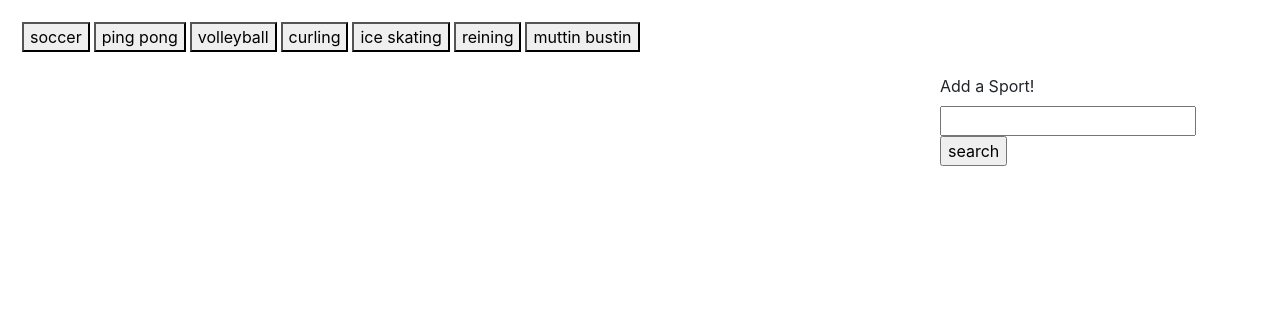
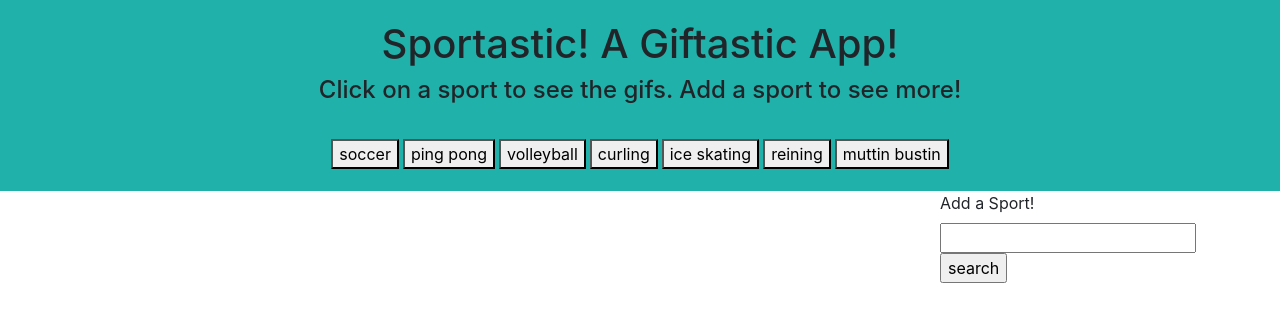
Before and after one commit to anban123/GifTastic, a plain HTML site: page index.html in a window 1280 px wide. Drawn offline with nearby package versions, Linux system fonts and the light colour scheme.

Commit message:
changed some css

```diff
--- a/assets/css/style.css
+++ b/assets/css/style.css
@@ -2,6 +2,8 @@
 
 header {
     padding: 20px;
+    background-color: lightseagreen;
+    text-align: center;
 }
 
 .button {
--- a/index.html
+++ b/index.html
@@ -24,6 +24,11 @@
 <body>
 
     <header>
+
+        <h1 id="title">Sportastic! A Giftastic App!</h1>
+        <h4 id="instructions">Click on a sport to see the gifs. Add a sport to see more!</h4>
+
+        <br>
 
         <div id="show-buttons">
 
```
